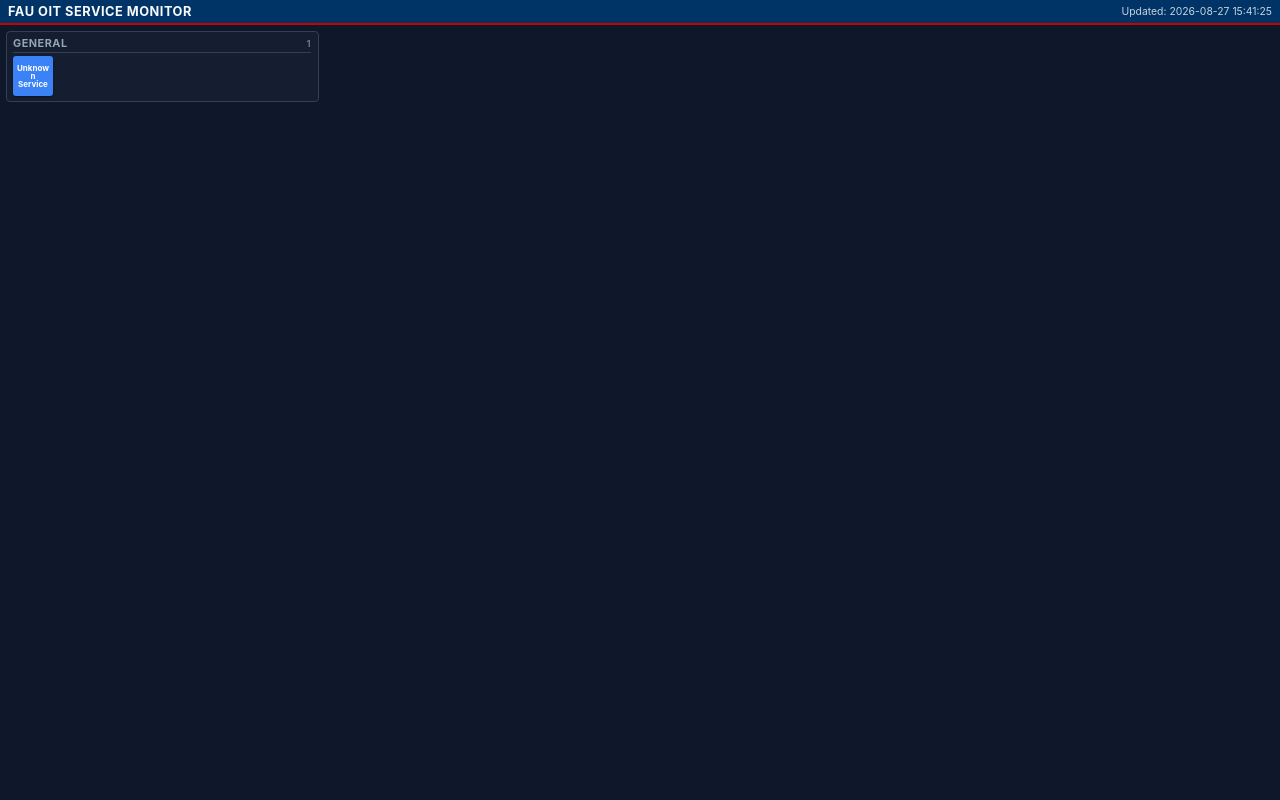
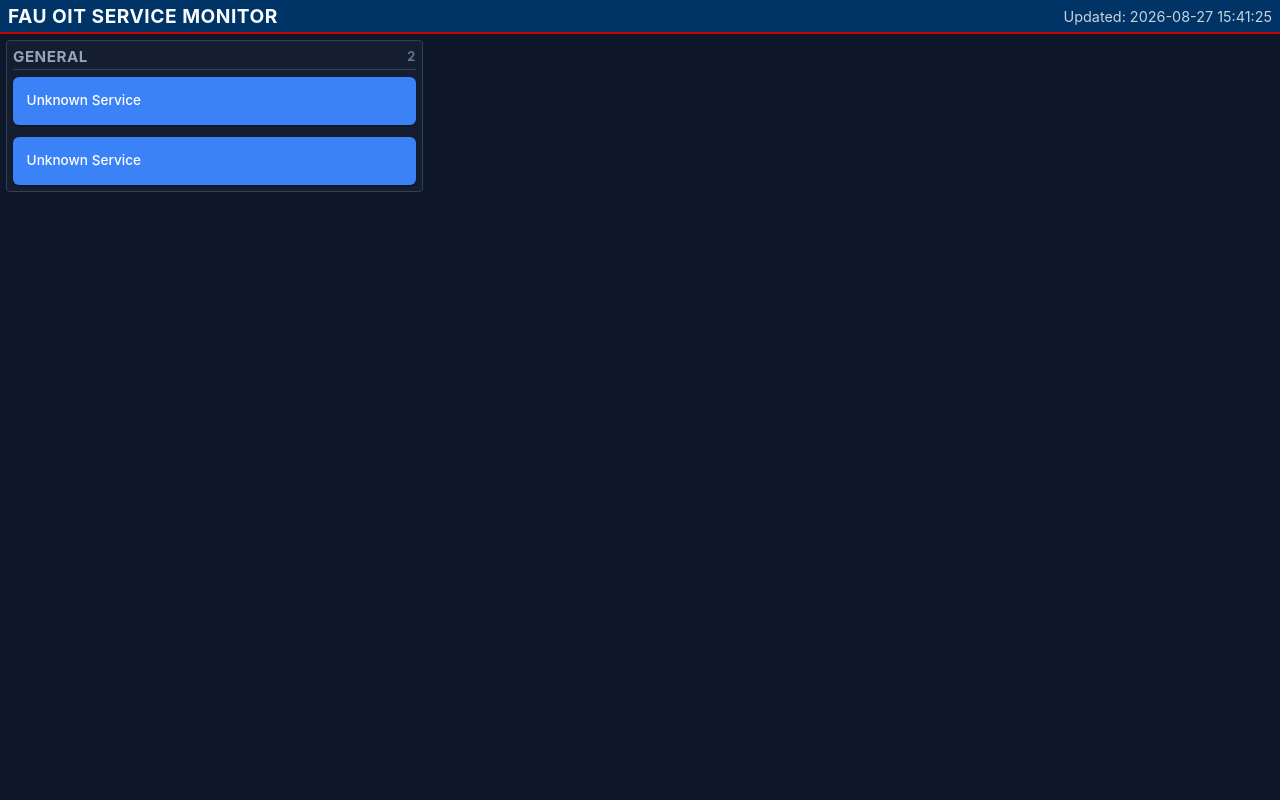
Before and after one commit to Sepiidae/gatusmon, a Flask app: page / in a window 1280 px wide. Run offline with Flask 3, Linux system fonts and the light colour scheme.

Commit message:
Adding improved ui

```diff
--- a/app.py
+++ b/app.py
@@ -1,5 +1,6 @@
 import time
 import json
+import re
 import fnmatch
 import threading
 import requests
@@ -11,10 +12,42 @@ STATUS_CACHE = {"groups": {}, "last_updated": None}
 CACHE_LOCK = threading.Lock()
 
 def load_config():
-    with open("config.json", "r") as f:
-        return json.load(f)
+    try:
+        with open("config.json", "r") as f:
+            return json.load(f)
+    except Exception as e:
+        print(f"[Config Error] Failed to load config.json: {e}")
+        return {}
 
 CONFIG = load_config()
+
+def parse_prometheus_pdu_data(text):
+    """Parses Prometheus text format to extract PDU temperature and health status."""
+    pdu_data = {}
+
+    temp_pattern = re.compile(
+        r'pdu_temperature_celsius\s*\{\s*pdu_name=["\']([^"\']+)["\']\s*\}\s+([0-9.]+)'
+    )
+    health_pattern = re.compile(
+        r'pdu_health_status\s*\{\s*pdu_name=["\']([^"\']+)["\']\s*\}\s+([0-9.]+)'
+    )
+
+    for line in text.splitlines():
+        line = line.strip()
+        if not line or line.startswith("#"):
+            continue
+
+        temp_match = temp_pattern.search(line)
+        if temp_match:
+            pdu_name, temp_val = temp_match.groups()
+            pdu_data.setdefault(pdu_name, {})["temperature"] = float(temp_val)
+
+        health_match = health_pattern.search(line)
+        if health_match:
+            pdu_name, health_val = health_match.groups()
+            pdu_data.setdefault(pdu_name, {})["health_status"] = float(health_val)
+
+    return pdu_data
 
 def evaluate_service_filter(key, name, original_group):
     filters = CONFIG.get("filters", {})
@@ -42,7 +75,6 @@ def evaluate_service_filter(key, name, original_group):
     return True, original_group
 
 def normalize_contact(contact_raw):
-    """Ensures phones and emails are always returned as list structures."""
     if not contact_raw:
         return None
 
@@ -86,49 +118,91 @@ def evaluate_status(service_data):
     return "ok" if (latest.get("success", False) and all_passed) else "warning"
 
 def background_fetcher():
+    """Background loop with strict per-request timeouts and error isolation."""
     while True:
-        interval = CONFIG.get("refresh_interval_seconds", 60)
+        # Reload config on each iteration so changes apply automatically
+        config = load_config()
+        interval = config.get("refresh_interval_seconds", 60)
+
         fetched_services = []
+        prom_pdu_metrics = {}
 
-        for url in CONFIG.get("endpoints", []):
+        for endpoint in config.get("endpoints", []):
+            url = endpoint if isinstance(endpoint, str) else endpoint.get("url")
+            verify_ssl = endpoint.get("verify_ssl", True) if isinstance(endpoint, dict) else True
+            endpoint_type = endpoint.get("type", "gatus") if isinstance(endpoint, dict) else "gatus"
+
+            if not url:
+                continue
+
             try:
-                resp = requests.get(url, timeout=10)
+                # STRICT TIMEOUT: (3s connect timeout, 3s read timeout)
+                # Prevents any hung server from blocking the thread
+                resp = requests.get(url, timeout=(3.0, 3.0), verify=verify_ssl)
+
                 if resp.status_code == 200:
-                    data = resp.json()
-                    if isinstance(data, list):
-                        fetched_services.extend(data)
+                    if endpoint_type == "prometheus" or "text/plain" in resp.headers.get("Content-Type", ""):
+                        metrics_parsed = parse_prometheus_pdu_data(resp.text)
+                        prom_pdu_metrics.update(metrics_parsed)
                     else:
-                        fetched_services.append(data)
+                        data = resp.json()
+                        if isinstance(data, list):
+                            fetched_services.extend(data)
+                        else:
+                            fetched_services.append(data)
+                else:
+                    print(f"[Worker Warning] HTTP {resp.status_code} from {url}")
+
+            except requests.exceptions.Timeout:
+                print(f"[Worker Timeout] Endpoint timed out after 3s: {url}")
+            except requests.exceptions.RequestException as e:
+                print(f"[Worker Error] Connection failed for {url}: {e}")
             except Exception as e:
-                print(f"[Worker Error] Fetch failed for {url}: {e}")
+                print(f"[Worker Error] Unexpected error processing {url}: {e}")
 
+        # Group valid services
         grouped_services = {}
 
         for svc in fetched_services:
-            key = svc.get("key", "")
-            name = svc.get("name", "Unknown Service")
-            raw_group = svc.get("group", "General")
+            try:
+                key = svc.get("key", "")
+                name = svc.get("name", "Unknown Service")
+                raw_group = svc.get("group", "General")
 
-            allowed, assigned_group = evaluate_service_filter(key, name, raw_group)
-            if not allowed:
-                continue
+                allowed, assigned_group = evaluate_service_filter(key, name, raw_group)
+                if not allowed:
+                    continue
 
-            if assigned_group not in grouped_services:
-                grouped_services[assigned_group] = []
+                if assigned_group not in grouped_services:
+                    grouped_services[assigned_group] = []
 
-            contact = get_effective_contact(key, assigned_group)
+                contact = get_effective_contact(key, assigned_group)
 
-            grouped_services[assigned_group].append({
-                "name": name,
-                "group": assigned_group,
-                "key": key,
-                "status": evaluate_status(svc),
-                "details": svc.get("results", [])[-1] if svc.get("results") else {},
-                "contact": contact
-            })
+                # Match PDU metrics
+                matched_pdu = prom_pdu_metrics.get(name) or prom_pdu_metrics.get(key)
+                temperature = matched_pdu.get("temperature") if matched_pdu else None
 
+                status_val = evaluate_status(svc)
+                if matched_pdu and matched_pdu.get("health_status") == 0.0:
+                    status_val = "critical"
+
+                grouped_services[assigned_group].append({
+                    "name": name,
+                    "group": assigned_group,
+                    "key": key,
+                    "status": status_val,
+                    "temperature": temperature,
+                    "details": svc.get("results", [])[-1] if svc.get("results") else {},
+                    "contact": contact
+                })
+            except Exception as e:
+                print(f"[Worker Error] Failed parsing service object: {e}")
+
+        # Safely update memory cache
         with CACHE_LOCK:
-            STATUS_CACHE["groups"] = grouped_services
+            # Only overwrite group data if we retrieved results, otherwise retain last known good state
+            if grouped_services or not STATUS_CACHE["groups"]:
+                STATUS_CACHE["groups"] = grouped_services
             STATUS_CACHE["last_updated"] = time.strftime("%Y-%m-%d %H:%M:%S")
 
         time.sleep(interval)
--- a/static/css/style.css
+++ b/static/css/style.css
@@ -17,6 +17,7 @@ body {
   font-family: -apple-system, BlinkMacSystemFont, "Segoe UI", Roboto, sans-serif;
   background-color: var(--bg-dark);
   color: #f8fafc;
+  font-size: 14pt;
   height: 100vh;
   display: flex;
   flex-direction: column;
@@ -35,13 +36,13 @@ header {
 
 header h1 {
   margin: 0;
-  font-size: 0.8rem;
+  font-size: 1.2rem;
   letter-spacing: 0.5px;
   text-transform: uppercase;
 }
 
 .timestamp {
-  font-size: 0.65rem;
+  font-size: 0.9rem;
   opacity: 0.8;
 }
 
@@ -54,8 +55,8 @@ main {
 
 /* Multi-Column Layout: Flow top-to-bottom, then left-to-right */
 .vertical-groups-wrapper {
-  column-width: 280px;
-  column-gap: 0.35rem;
+  column-width: 320px; /* Slightly widened to give text extra room */
+  column-gap: 0.5rem;
   height: 100%;
 }
 
@@ -66,53 +67,57 @@ main {
   background: rgba(30, 41, 59, 0.4);
   border: 1px solid #334155;
   border-radius: 4px;
-  padding: 0.3rem 0.4rem;
-  margin-bottom: 0.35rem;
+  padding: 0.4rem;
+  margin-bottom: 0.5rem;
 }
 
 .group-title {
-  font-size: 0.68rem;
+  font-size: 0.95rem;
   font-weight: 700;
   text-transform: uppercase;
   letter-spacing: 0.5px;
   color: #94a3b8;
-  margin: 0 0 0.2rem 0;
+  margin: 0 0 0.4rem 0;
   border-bottom: 1px solid #334155;
-  padding-bottom: 0.1rem;
+  padding-bottom: 0.2rem;
   display: flex;
   justify-content: space-between;
   align-items: center;
 }
 
 .group-count {
-  font-size: 0.6rem;
+  font-size: 0.8rem;
   color: #64748b;
 }
 
+/* Full Width Stacked Card Grid */
 .grid {
   display: flex;
-  flex-wrap: wrap;
-  gap: 0.2rem;
+  flex-direction: column;
+  gap: 0.35rem;
+  width: 100%;
 }
 
-/* Ultra-Compact Micro Status Boxes (40x40px) */
+/* Wide Rectangular Service Cards */
 .square {
-  width: 40px;
-  height: 40px;
-  border-radius: 3px;
+  width: 100%;
+  min-height: 38px;
+  height: auto;
+  border-radius: 4px;
   cursor: pointer;
   display: flex;
+  flex-direction: row;
   align-items: center;
-  justify-content: center;
-  padding: 0.15rem;
+  justify-content: space-between;
+  padding: 0.4rem 0.6rem;
   transition: transform 0.1s ease, filter 0.1s ease;
   box-shadow: 0 1px 2px rgba(0, 0, 0, 0.4);
   user-select: none;
 }
 
 .square:hover {
-  transform: scale(1.15);
-  filter: brightness(1.25);
+  transform: scale(1.02);
+  filter: brightness(1.15);
   z-index: 10;
 }
 
@@ -121,16 +126,31 @@ main {
 .status-critical { background-color: var(--status-critical); color: #ffffff; }
 .status-unknown { background-color: var(--status-unknown); color: #ffffff; }
 
+/* Legible, Readable Title Text */
 .square .title {
+  font-weight: 600;
+  font-size: 0.85rem;
+  line-height: 1.25;
+  text-align: left;
+  white-space: normal;
+  word-break: break-word;
+  overflow: visible;
+  margin-right: 0.4rem;
+}
+
+/* Inline Temperature Tag */
+.temp-tag {
+  display: inline-flex;
+  align-items: center;
+  white-space: nowrap;
+  padding: 0.15rem 0.4rem;
+  font-size: 0.7rem;
   font-weight: 700;
-  font-size: 0.5rem;
-  line-height: 1;
-  text-align: center;
-  display: -webkit-box;
-  -webkit-line-clamp: 3;
-  -webkit-box-orient: vertical;
-  overflow: hidden;
-  word-break: break-word;
+  border-radius: 3px;
+  background: rgba(15, 23, 42, 0.75);
+  color: #38bdf8;
+  border: 1px solid rgba(56, 189, 248, 0.4);
+  margin-left: auto;
 }
 
 /* Modal Overlay */
--- a/templates/index.html
+++ b/templates/index.html
@@ -6,6 +6,50 @@
   <title>FAU Status Monitor</title>
   <link rel="stylesheet" href="/static/css/style.css">
   <link rel="stylesheet" href="/static/css/custom.css">
+  <style>
+    /* Responsive Grid: Prevents aggressive wrapping by giving cards a wider min-width */
+    .grid {
+      display: grid;
+      grid-template-columns: repeat(auto-fill, minmax(220px, 1fr));
+      gap: 0.75rem;
+    }
+
+    /* Transform square styling into wide rectangle service cards */
+    .square {
+      display: flex;
+      flex-direction: row;
+      align-items: center;
+      justify-content: space-between;
+      min-height: 48px;
+      padding: 0.6rem 0.85rem;
+      border-radius: 6px;
+      box-sizing: border-box;
+      cursor: pointer;
+    }
+
+    .square .title {
+      font-size: 0.85rem;
+      font-weight: 500;
+      white-space: nowrap;
+      overflow: hidden;
+      text-overflow: ellipsis;
+      margin-right: 0.5rem;
+    }
+
+    /* Inline helper styling for temperature tags */
+    .temp-tag {
+      display: inline-flex;
+      align-items: center;
+      white-space: nowrap;
+      padding: 0.15rem 0.45rem;
+      font-size: 0.7rem;
+      font-weight: 600;
+      border-radius: 4px;
+      background: rgba(15, 23, 42, 0.6);
+      color: #38bdf8;
+      border: 1px solid rgba(56, 189, 248, 0.3);
+    }
+  </style>
 </head>
 <body>
 
@@ -69,10 +113,15 @@
         groups[groupName].forEach((svc, index) => {
           const sq = document.createElement('div');
           sq.className = `square status-${svc.status}`;
-          sq.title = `${svc.name} (${svc.status.toUpperCase()})`;
+          sq.title = `${svc.name} (${svc.status.toUpperCase()})${svc.temperature !== null && svc.temperature !== undefined ? ` - ${svc.temperature}°C` : ''}`;
           sq.onclick = () => openModal(groupName, index);
 
-          sq.innerHTML = `<div class="title">${svc.name}</div>`;
+          let cardContent = `<div class="title" title="${svc.name}">${svc.name}</div>`;
+          if (svc.temperature !== null && svc.temperature !== undefined) {
+            cardContent += `<div class="temp-tag">🌡️ ${svc.temperature.toFixed(1)}°C</div>`;
+          }
+
+          sq.innerHTML = cardContent;
           grid.appendChild(sq);
         });
 
@@ -93,6 +142,11 @@
       badge.className = `badge status-${svc.status}`;
 
       let condHtml = `<p style="font-size: 0.75rem; margin: 0.15rem 0;"><strong>Host:</strong> ${details.hostname || 'N/A'}</p>`;
+
+      if (svc.temperature !== null && svc.temperature !== undefined) {
+        condHtml += `<p style="font-size: 0.75rem; margin: 0.15rem 0;"><strong>PDU Temp:</strong> <span style="color: #38bdf8; font-weight: bold;">${svc.temperature.toFixed(1)}°C</span></p>`;
+      }
+
       condHtml += `<p style="font-size: 0.75rem; margin: 0.15rem 0;"><strong>Latency:</strong> ${details.duration ? (details.duration / 1000000).toFixed(2) + ' ms' : 'N/A'}</p>`;
       condHtml += '<h5 style="margin: 0.4rem 0 0.15rem 0; font-size: 0.8rem;">Conditions:</h5><ul>';
 
```
Also changed, not shown: config.json (+15 -2 lines), requirements.txt (+7 -1 lines).
